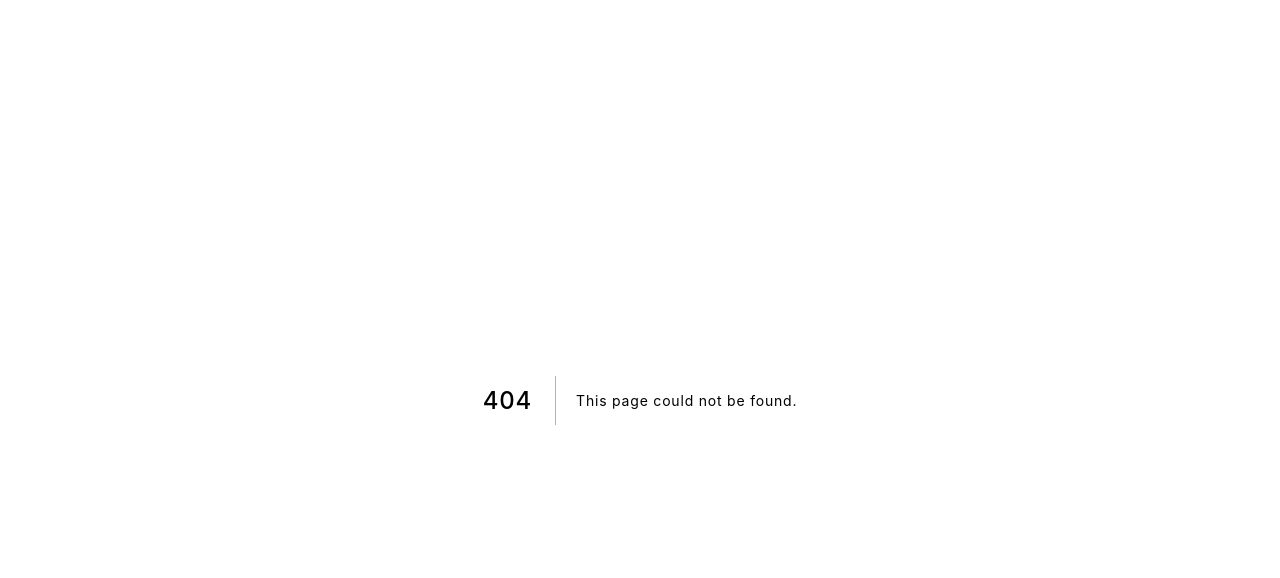
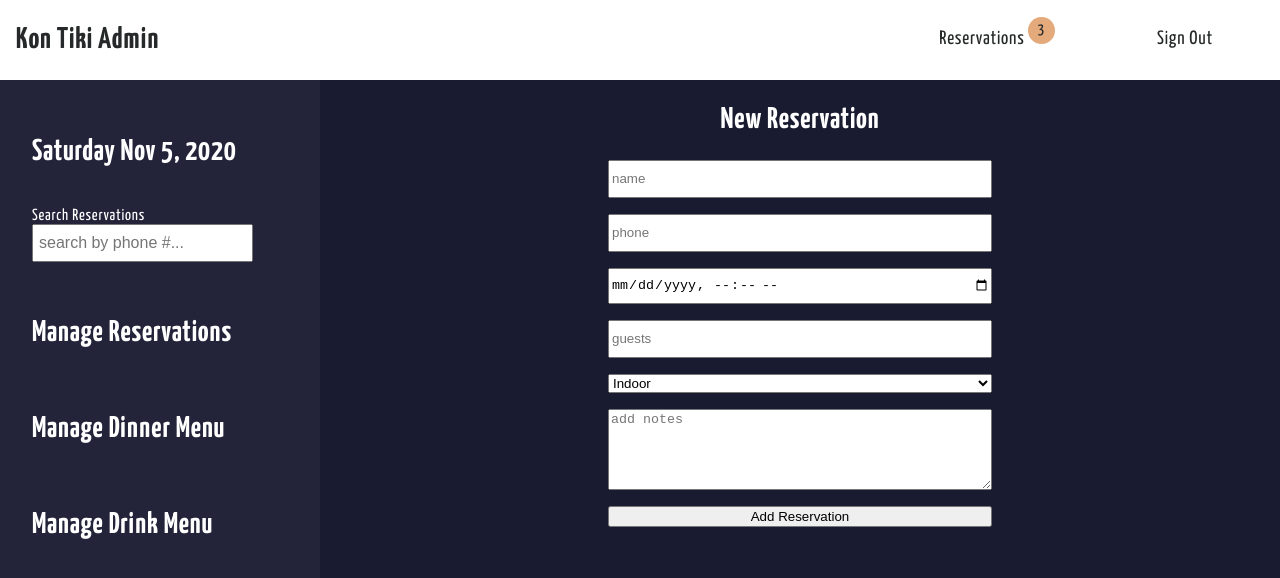
Before and after one commit to asabogal/2020-kon-tiki, a Next.js app: page /admin/dashboard in a window 1280 px wide. Before the commit this address had no page. Shown: the top 578 px of the page. Built offline with nearby package versions, Linux system fonts and the light colour scheme.

Commit message:
init admin dashboard page

```diff
--- /dev/null
+++ b/pages/admin/dashboard.js
@@ -0,0 +1,22 @@
+// components
+import NavHeader from '../../components/admin/dashboard/NavHeader';
+import SideBar from '../../components/admin/dashboard/SideBar';
+import NewReservationForm from '../../components/admin/dashboard/NewReservationForm';
+// styled
+import {AdminPageContainer, DashboardContainer, DashboardContent} from '../../components/styled/pages';
+
+const Dashboard = () => {
+  return (
+    <AdminPageContainer>
+      <DashboardContainer>
+        <NavHeader/>
+        <DashboardContent>
+          <SideBar/>
+          <NewReservationForm/>
+        </DashboardContent>
+      </DashboardContainer>
+    </AdminPageContainer>
+  );
+};
+
+export default Dashboard;
```
